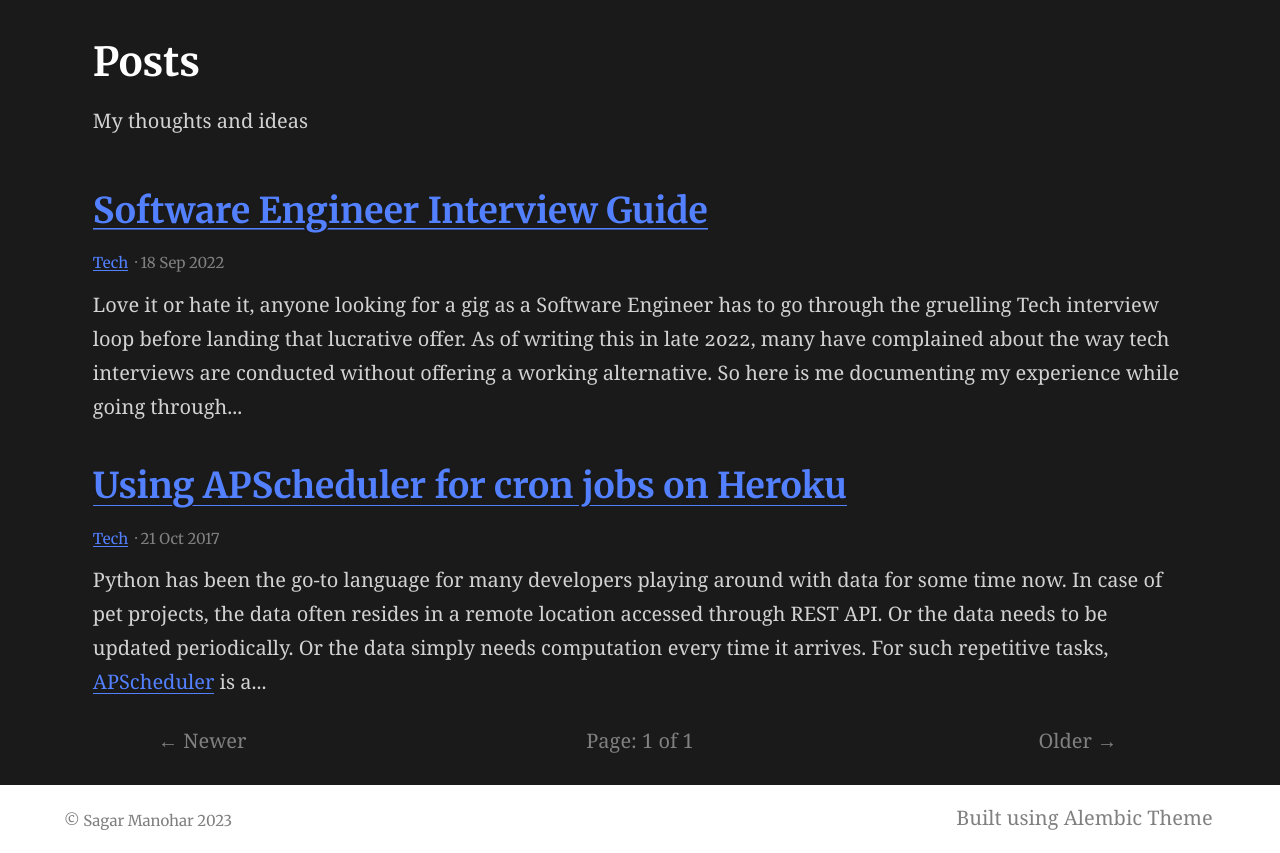
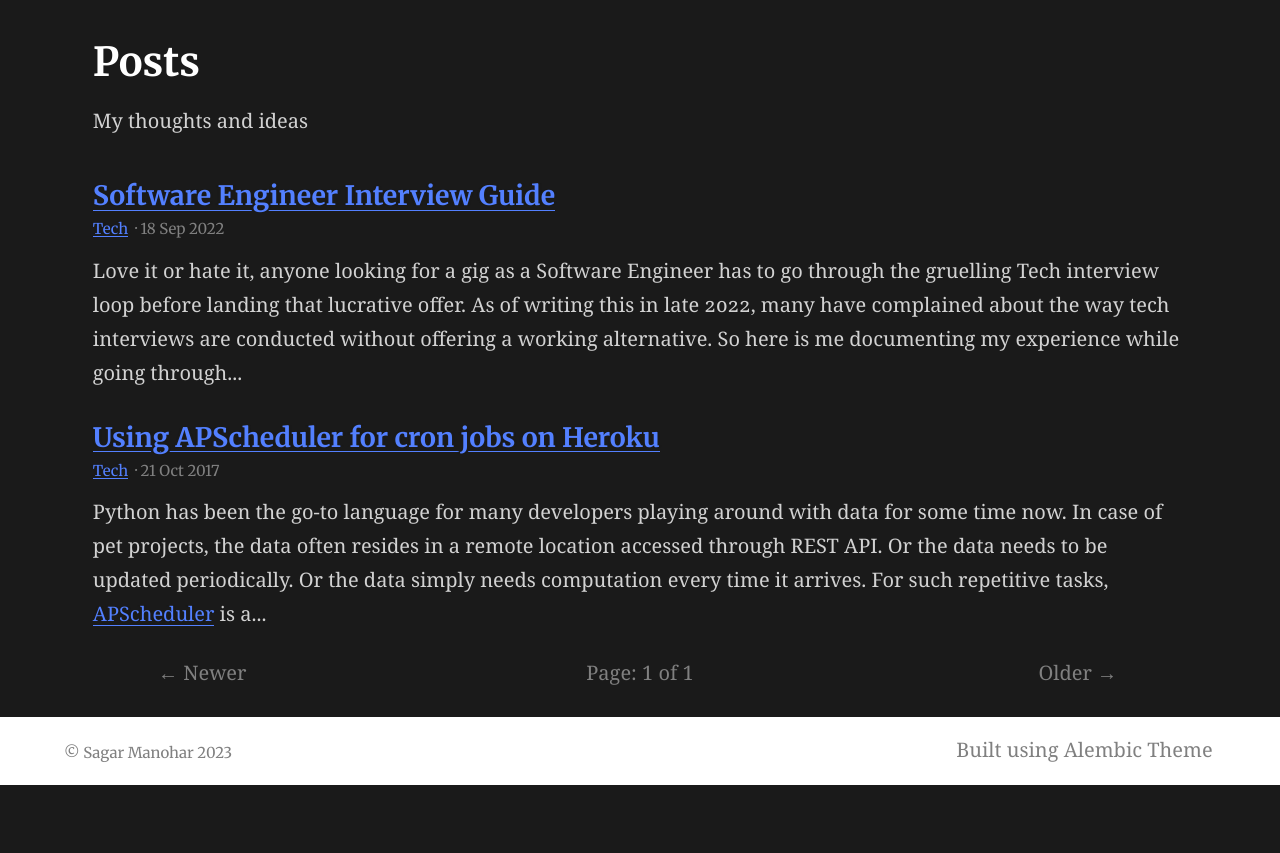
Before and after one commit to code247/code247.github.io, a Jekyll site: the page built from blog/index.html, in a window 1280 px wide. Shown: the part 408-1261 px from the top of the page. Built offline with Jekyll 4.4.1, drawn with Linux system fonts in a browser that asks for light colours; the list of posts is cut into pages by our own code; after the commit the page ends 1193 px from its top, so only the background shows below that.

```diff
--- a/_includes/post-list.html
+++ b/_includes/post-list.html
@@ -5,7 +5,7 @@
         <li class="item  item--post">
           <article class="article  article--post">
 
-            <h2><a href="{{ site.baseurl }}{{ page.url }}">{{ page.title }}</a></h2>
+            <h4><a href="{{ site.baseurl }}{{ page.url }}">{{ page.title }}</a></h4>
             {% include post-meta.html %}
             {{ page.excerpt | markdownify | truncatewords: 60 }}
 
@@ -22,7 +22,7 @@
         <li class="item  item--post">
           <article class="article  article--post">
 
-            <h2><a href="{{ site.baseurl }}{{ page.url }}">{{ page.title }}</a></h2>
+            <h4><a href="{{ site.baseurl }}{{ page.url }}">{{ page.title }}</a></h4>
             {% include post-meta.html %}
             {{ page.excerpt | markdownify | truncatewords: 60 }}
 
```
